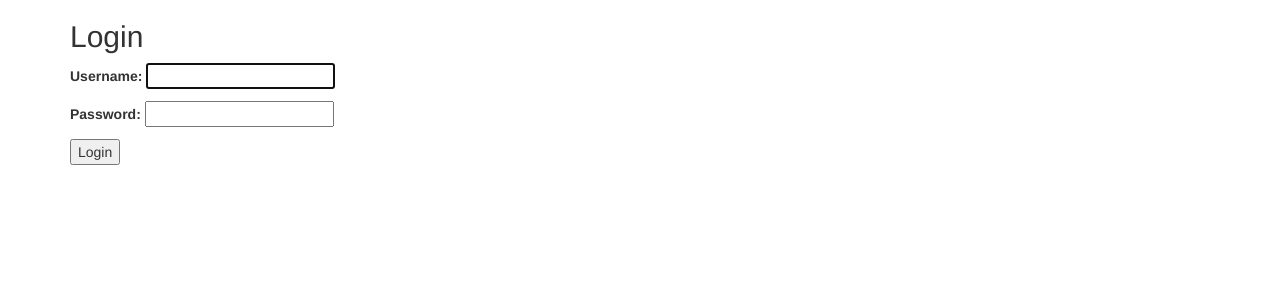
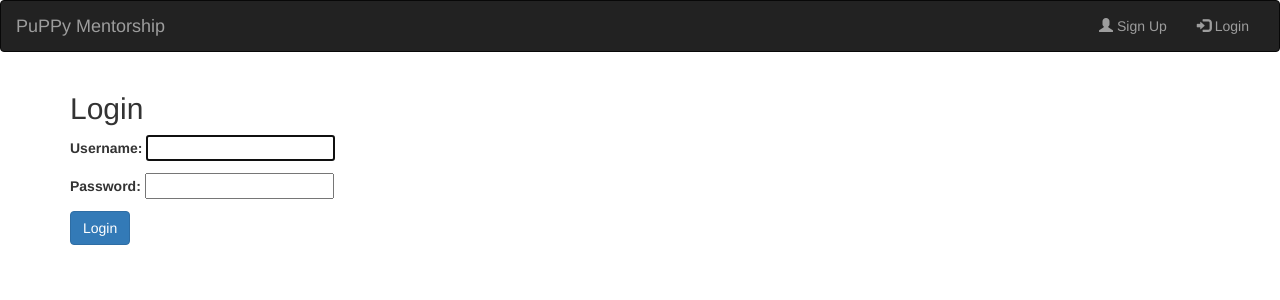
Before and after one commit to PuPy-Python/mentorship-app, a Django app: page /login/ in a window 1280 px wide. Shown: the top 300 px of the page. Run offline with Django 3.2, Linux system fonts and the light colour scheme; some libraries are stand-ins or nearby versions.

Commit message:
Add navbar to base html template and some basic styling to /login template.

```diff
--- a/mentorship/templates/mentorship/base.html
+++ b/mentorship/templates/mentorship/base.html
@@ -7,9 +7,34 @@
     <link rel="stylesheet" href="https://maxcdn.bootstrapcdn.com/bootstrap/3.3.7/css/bootstrap.min.css">
     <title>{{ title }}</title>
   </head>
-    <div class="container">
+  <body>
+    <nav class="navbar navbar-inverse">
+      <div class="container-fluid">
+        <div class="navbar-header">
+          <button type="button" class="navbar-toggle" data-toggle="collapse" data-target="#myNavbar">
+            <span class="icon-bar"></span>
+            <span class="icon-bar"></span>
+            <span class="icon-bar"></span>
+          </button>
+          <a class="navbar-brand" href="/">PuPPy Mentorship</a>
+        </div>
+        <div class="collapse navbar-collapse" id="myNavbar">
+        <!-- Uncomment and add links below for site navigation
+        -->
+          <!-- <ul class="nav navbar-nav">
+            <li class="active"><a href="#">Home</a></li>
+            <li><a href="#">Page 1</a></li>
+            <li><a href="#">Page 2</a></li>
+            <li><a href="#">Page 3</a></li>
+          </ul> -->
+          <ul class="nav navbar-nav navbar-right">
+            <li><a href="/signup/"><span class="glyphicon glyphicon-user"></span> Sign Up</a></li>
+            <li><a href="/login/"><span class="glyphicon glyphicon-log-in"></span> Login</a></li>
+          </ul>
+        </div>
+      </div>
+    </nav>
         {% block body %}
         {% endblock %}
-    </div>
   </body>
 </html>
--- a/mentorship/templates/registration/login.html
+++ b/mentorship/templates/registration/login.html
@@ -1,10 +1,12 @@
 {% extends 'mentorship/base.html' %}
 
 {% block body %}
+<div class="container">
   <h2>Login</h2>
   <form id="user_form" method="post">
     {% csrf_token %}
     {{ form.as_p }}
-    <button type="submit">Login</button>
+    <button type="submit" class="btn btn-primary">Login</button>
   </form>
+</div>
 {% endblock %}
```
